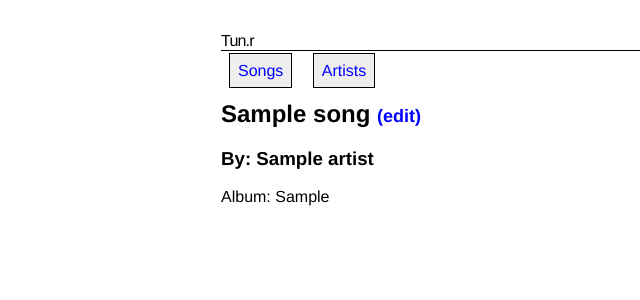
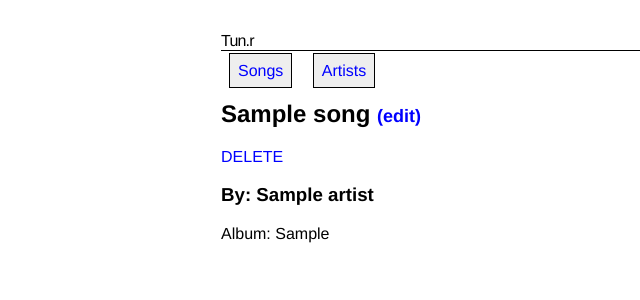
Before and after one commit to marcwright/tunr_django_in_class, a Django app: page /songs/1 in a window 1280 px wide. Shown: the top 300 px of the page, without its empty margins (19-659 px from the left). Run offline with Django 3.2, Linux system fonts and the light colour scheme; tables that the repository leaves empty hold one stand-in row (values such as "Sample post").

Commit message:
Finished Delete on song and artist

```diff
--- a/tunr/templates/tunr/artist_detail.html
+++ b/tunr/templates/tunr/artist_detail.html
@@ -5,6 +5,9 @@
 <h2>
   {{ artist.name }} <a href="{% url 'artist_edit' pk=artist.pk %}">(edit)</a>
 </h2>
+<div>
+  <a href="{% url 'artist_delete' pk=artist.pk %}">DELETE</a>
+</div>
 <h4>{{ artist.nationality }}</h4>
 
 <img src="{{ artist.photo_url }}" alt="" class="artist-photo" />
--- a/tunr/templates/tunr/song_detail.html
+++ b/tunr/templates/tunr/song_detail.html
@@ -3,6 +3,9 @@
 {% block content %}
 
 <h2>{{ song.title }} <a href="{% url 'song_edit' pk=song.pk %}">(edit)</a></h2>
+<div>
+  <a href="{% url 'song_delete' pk=song.pk %}">DELETE</a>
+</div>
 <h3>By: {{ song.artist.name }}</h3>
 
 Album: {{ song.album }}
--- a/tunr/templates/tunr/song_list.html
+++ b/tunr/templates/tunr/song_list.html
@@ -2,7 +2,7 @@
 
 {% block content %}
 
-<h2>Songs <a href="">(+)</a></h2>
+<h2>Songs <a href="{% url 'song_create' %}">(+)</a></h2>
 <ul>
   {% for song in songs %}
   <li>
--- a/tunr/urls.py
+++ b/tunr/urls.py
@@ -6,8 +6,10 @@ urlpatterns = [
     path('artists/<int:pk>', views.artist_detail, name='artist_detail'),
     path('artists/new', views.artist_create, name='artist_create'),
     path('artists/<int:pk>/edit', views.artist_edit, name='artist_edit'),
+    path('artists/<int:pk>/delete', views.artist_delete, name='artist_delete'),
     path('songs/', views.song_list, name='song_list'),
     path('songs/<int:pk>', views.song_detail, name='song_detail'),
     path('songs/new', views.song_create, name='song_create'),
-    path('songs/<int:pk>/edit', views.song_edit, name='song_edit')
+    path('songs/<int:pk>/edit', views.song_edit, name='song_edit'),
+    path('songs/<int:pk>/delete', views.song_delete, name='song_delete'),
 ]
--- a/tunr/views.py
+++ b/tunr/views.py
@@ -33,6 +33,10 @@ def artist_edit(request, pk):
         form = ArtistForm(instance=artist)
     return render(request, 'tunr/artist_form.html', {'form': form})
 
+def artist_delete(request, pk):
+    Artist.objects.get(id=pk).delete()
+    return redirect('artist_list')
+
 def song_list(request):
     songs = Song.objects.all()
     return render(request, 'tunr/song_list.html', {'songs': songs})
@@ -62,3 +66,7 @@ def song_edit(request, pk):
     else:
         form = SongForm(instance=song)
     return render(request, 'tunr/song_form.html', {'form': form})
+
+def song_delete(request, pk):
+    Song.objects.get(id=pk).delete()
+    return redirect('song_list')
```
